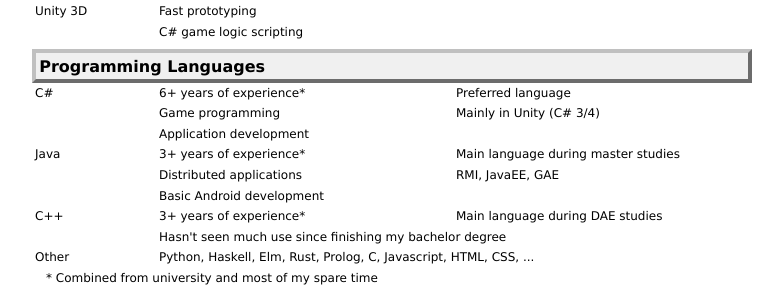
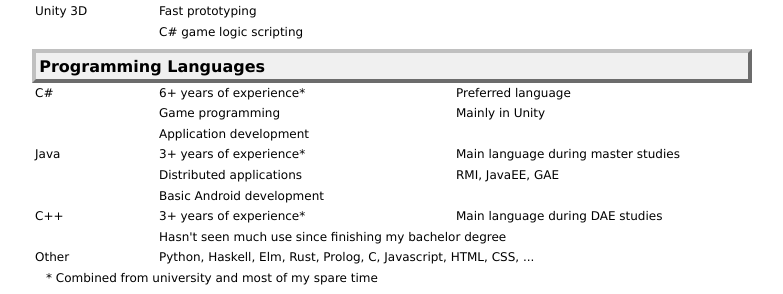
Before and after one commit to TheOddler/theoddler.github.io, a Jekyll site: the page built from cv/index.html, in a window 1280 px wide. Shown: the part 871-1165 px from the top of the page, without its empty margins (248-1031 px from the left). Built offline with Jekyll 4.4.1, drawn with Linux system fonts in a browser that asks for light colours.

Commit message:
Removed c# version

```diff
--- a/_includes/about.md
+++ b/_includes/about.md
@@ -143,7 +143,7 @@
 	<tr>
 		<td></td>
 		<td>Game programming</td>
-		<td>Mainly in Unity (C# 3/4)</td>
+		<td>Mainly in Unity</td>
 	</tr>
 	<tr>
 		<td></td>
```
